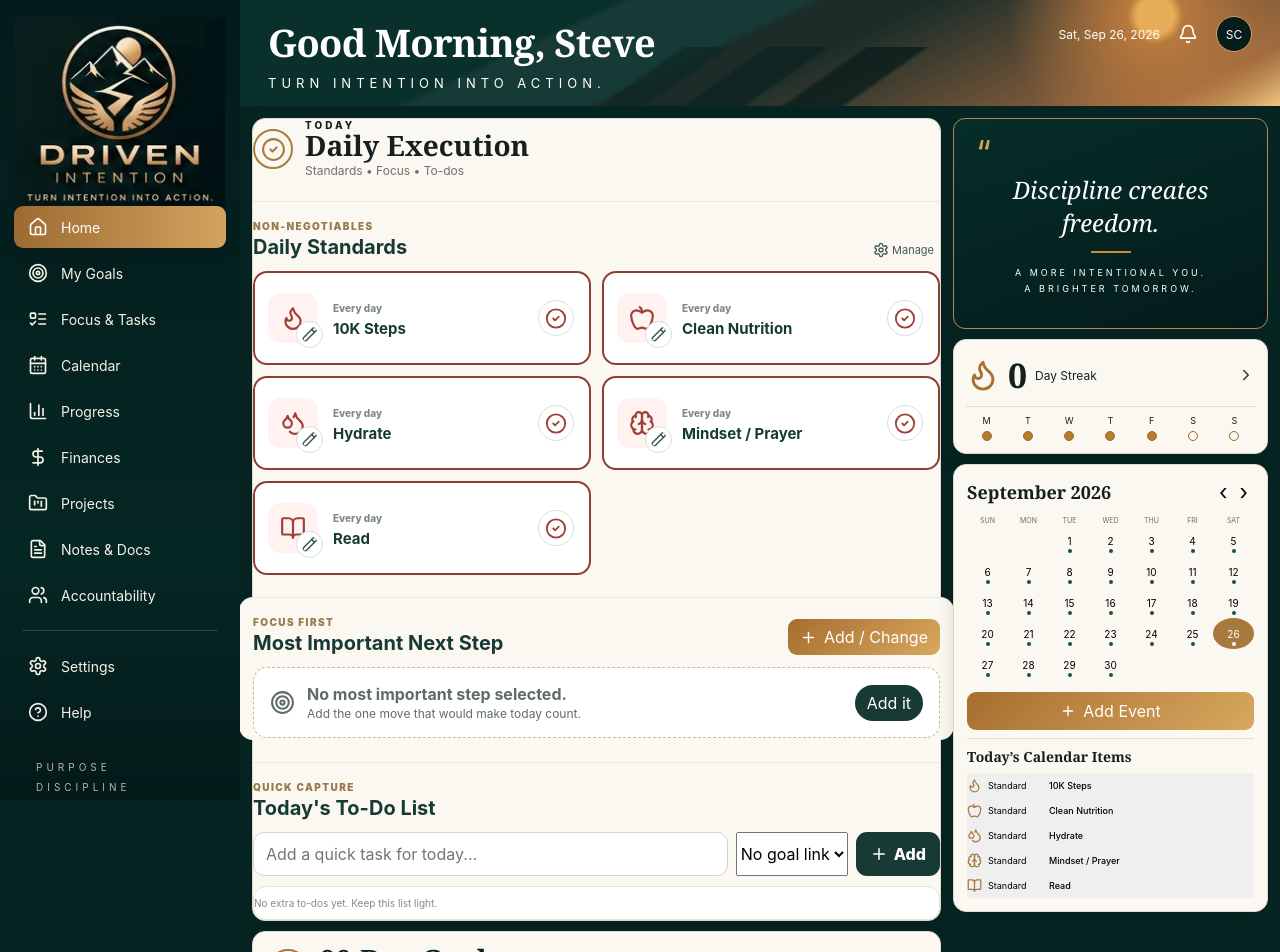
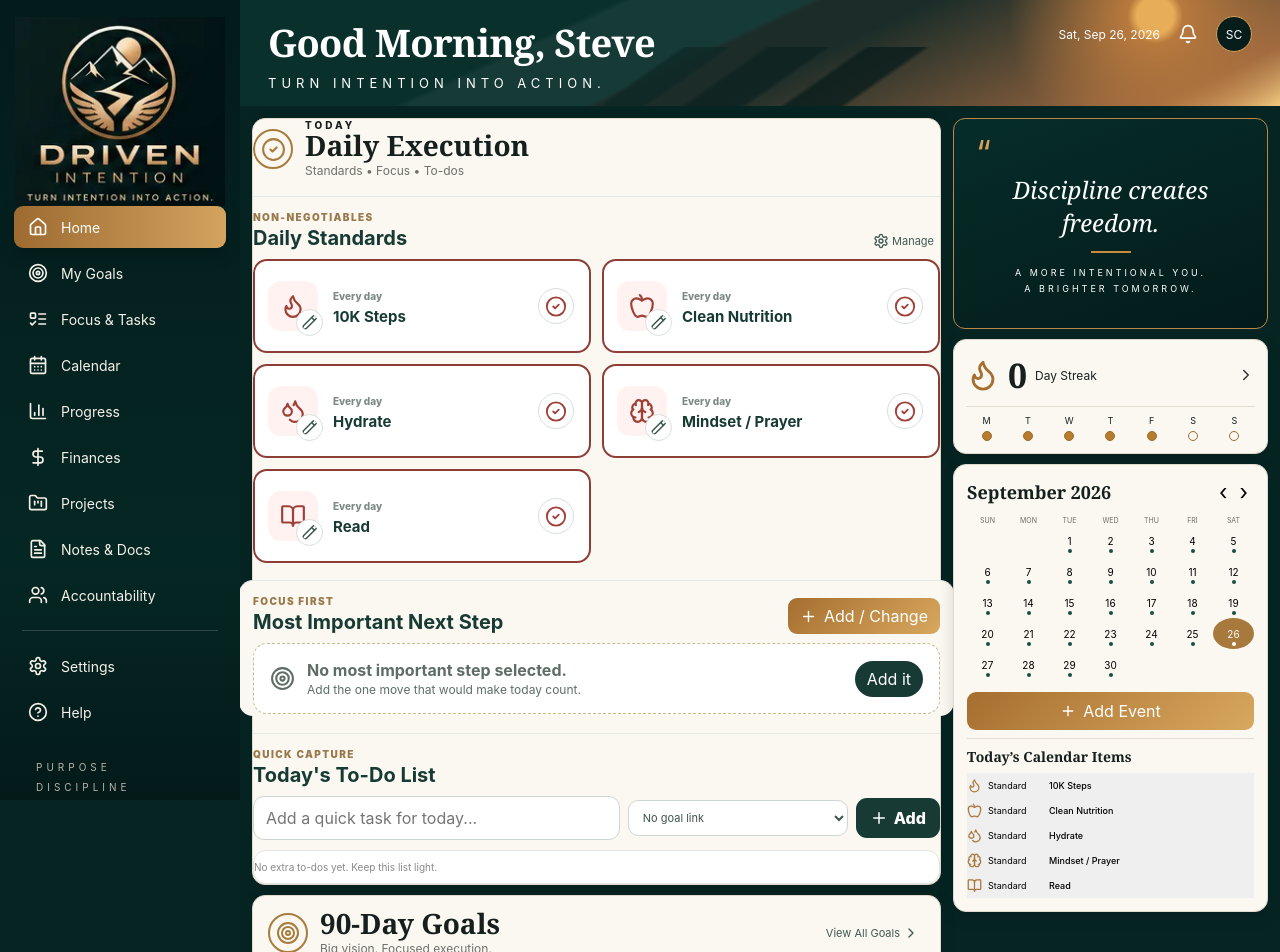
Before and after one commit to stevecrabb82/driven-intention-app, a React (Vite) app: page / in a window 1280 px wide. Shown: the top 952 px of the page. Built offline with nearby package versions, Linux system fonts and the light colour scheme.

Commit message:
Style compact goal links for daily to-dos

```diff
--- a/src/styles.css
+++ b/src/styles.css
@@ -731,3 +731,85 @@
   color:#3f7c59;
   box-shadow:none;
 }
+
+
+/* Goal-link controls and lighter daily execution density */
+.daily-subsection-head{
+  margin-bottom:9px;
+}
+.daily-subsection{
+  margin-top:17px;
+  padding-top:14px;
+}
+.quick-todo-add{
+  display:grid;
+  grid-template-columns:minmax(0,1fr) minmax(170px,220px) auto;
+  align-items:center;
+}
+.quick-todo-add select,
+.todo-goal-link{
+  border:1px solid #ccd7d2;
+  border-radius:10px;
+  padding:9px 10px;
+  background:#fff;
+  color:#40534c;
+  font-size:11px;
+  min-width:0;
+}
+.quick-todo-row{
+  grid-template-columns:42px minmax(0,1fr) 42px;
+}
+.todo-main{
+  min-width:0;
+  display:grid;
+  grid-template-columns:minmax(0,1fr) minmax(130px,190px);
+  align-items:center;
+  gap:8px;
+  padding:5px 0;
+}
+.todo-text{
+  width:100%;
+}
+.todo-goal-link{
+  width:100%;
+  padding:7px 8px;
+  font-size:10px;
+}
+.todo-goal-chip{
+  grid-column:1/-1;
+  display:inline-flex;
+  align-items:center;
+  gap:4px;
+  width:max-content;
+  max-width:100%;
+  padding:3px 7px;
+  border-radius:999px;
+  background:#f2eee4;
+  color:#6d5b3f;
+  font-size:9px;
+  font-weight:800;
+  white-space:nowrap;
+  overflow:hidden;
+  text-overflow:ellipsis;
+}
+.quick-todo-row.done .todo-goal-chip{
+  background:#e4efe7;
+  color:#47705a;
+}
+
+@media (max-width:760px){
+  .quick-todo-add{
+    grid-template-columns:1fr;
+  }
+  .quick-todo-add select,
+  .quick-todo-add button{
+    width:100%;
+  }
+  .todo-main{
+    grid-template-columns:1fr;
+    gap:4px;
+  }
+  .todo-goal-chip{
+    display:none;
+  }
+}
```
